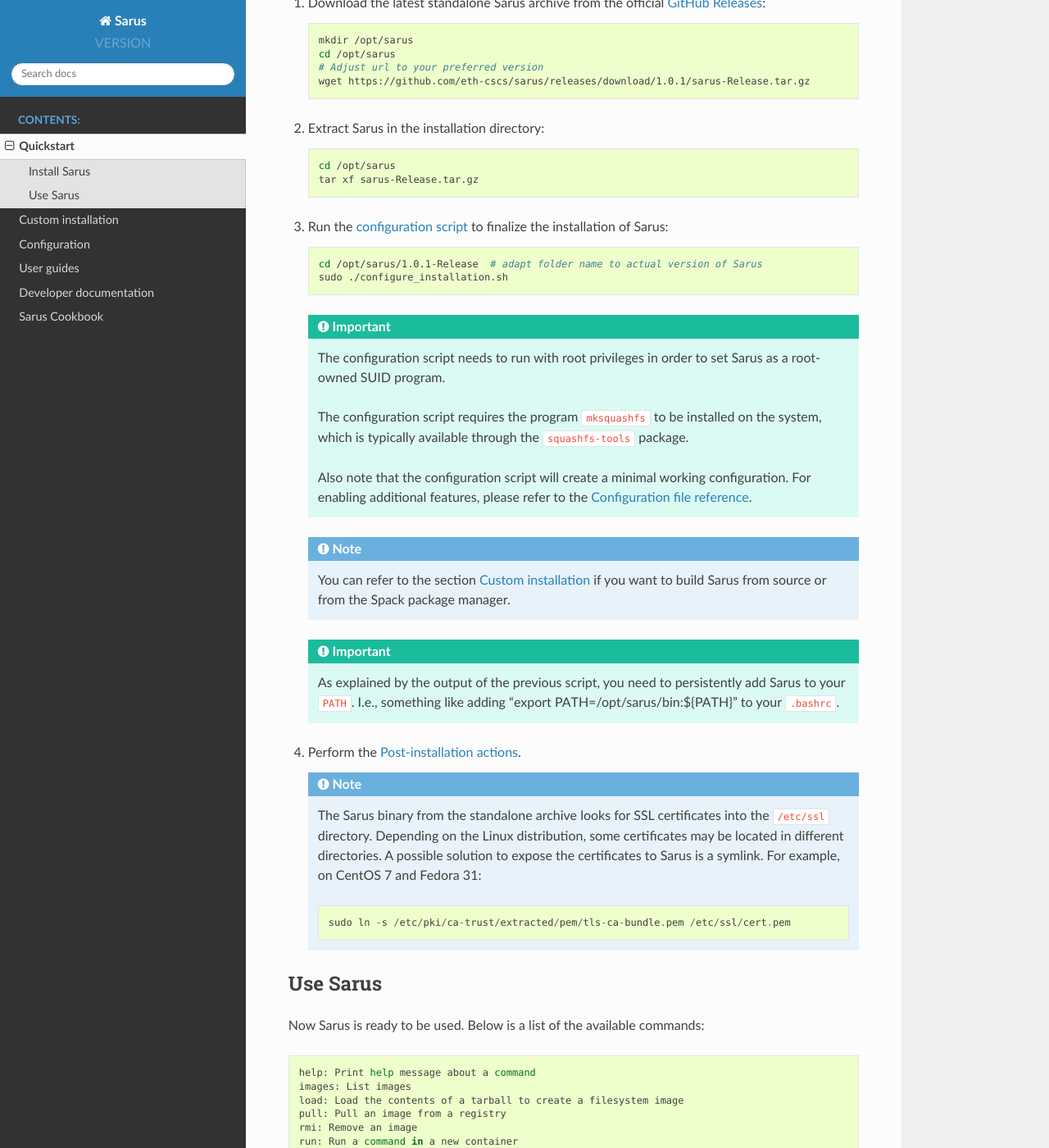
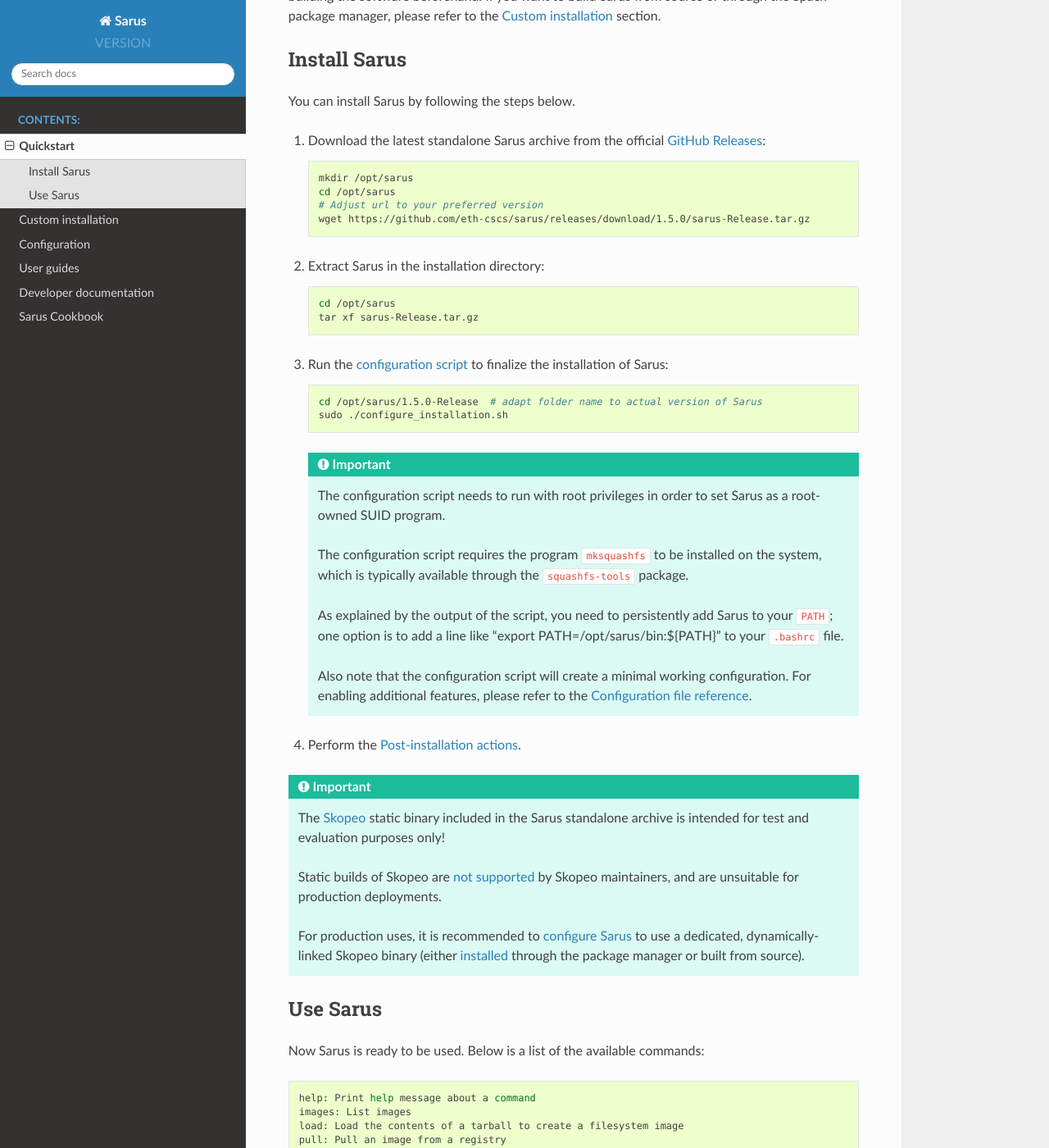
Before and after one commit to eth-cscs/sarus, a Sphinx documentation site: the page built from doc/quickstart/quickstart.rst, in a window 1280 px wide and 1400 px high, scrolled down 272 px. Shown: the whole window at 82% size. Built offline with Sphinx 7.4.7 and the Read the Docs theme 2.0.0, drawn with Linux system fonts in a browser that asks for light colours; pages that are not in the unit, such as notebooks, are missing from menus; some of the changed text lies outside the part shown.

Commit message:
Package static Skopeo and Umoci in the standalone archive

```diff
--- a/doc/config/configuration_reference.rst
+++ b/doc/config/configuration_reference.rst
@@ -92,6 +92,8 @@
 contents should be modifiable only by the system administrators.
 
 Recommended value: ``/var/sarus/centralized_repository``
+
+.. _config-reference-skopeoPath:
 
 skopeoPath (string, REQUIRED)
 -----------------------------
--- a/doc/quickstart/quickstart.rst
+++ b/doc/quickstart/quickstart.rst
@@ -1,12 +1,21 @@
 **********
 Quickstart
 **********
+
+This page provides instructions to quickly deploy Sarus using a standalone
+archive containing statically-linked binaries for the engine, the hooks and
+some dependency software.
+
+The content in this page is intended for those interested in installing and
+using Sarus without building the software beforehand.
+If you want to build Sarus from source or through the Spack package manager,
+please refer to the :doc:`Custom installation </install/index>` section.
 
 
 Install Sarus
 =============
 
-You can quickly install Sarus by following the simple steps below.
+You can install Sarus by following the steps below.
 
 1. Download the latest standalone Sarus archive from the official `GitHub Releases <https://github.com/eth-cscs/sarus/releases>`_:
 
@@ -15,7 +24,7 @@
        mkdir /opt/sarus
        cd /opt/sarus
        # Adjust url to your preferred version
-       wget https://github.com/eth-cscs/sarus/releases/download/1.0.1/sarus-Release.tar.gz
+       wget https://github.com/eth-cscs/sarus/releases/download/1.5.0/sarus-Release.tar.gz
 
 2. Extract Sarus in the installation directory:
 
@@ -29,7 +38,7 @@
 
    .. code-block:: bash
 
-       cd /opt/sarus/1.0.1-Release  # adapt folder name to actual version of Sarus
+       cd /opt/sarus/1.5.0-Release  # adapt folder name to actual version of Sarus
        sudo ./configure_installation.sh
 
    .. important::
@@ -39,27 +48,27 @@
        The configuration script requires the program ``mksquashfs`` to be installed
        on the system, which is typically available through the ``squashfs-tools`` package.
 
+       As explained by the output of the script, you need to persistently add Sarus to your
+       ``PATH``; one option is to add a line like "export PATH=/opt/sarus/bin:${PATH}" to
+       your ``.bashrc`` file.
+
        Also note that the configuration script will create a minimal working configuration.
        For enabling additional features, please refer to the :doc:`/config/configuration_reference`.
 
-   .. note::
-       You can refer to the section :doc:`Custom installation </install/index>`
-       if you want to build Sarus from source or from the Spack package manager.
-
-   .. important::
-      As explained by the output of the previous script, you need to persistently add Sarus to your
-      ``PATH``. I.e., something like adding "export PATH=/opt/sarus/bin:${PATH}" to your ``.bashrc``.
-
 4. Perform the :doc:`/install/post-installation`.
 
-   .. note::
-      The Sarus binary from the standalone archive looks for SSL certificates
-      into the ``/etc/ssl`` directory. Depending on the Linux distribution,
-      some certificates may be located in different directories. A possible
-      solution to expose the certificates to Sarus is a symlink. For example,
-      on CentOS 7 and Fedora 31::
+.. important::
+    The `Skopeo <https://github.com/containers/skopeo>`_ static binary included
+    in the Sarus standalone archive is intended for test and evaluation purposes
+    only!
 
-          sudo ln -s /etc/pki/ca-trust/extracted/pem/tls-ca-bundle.pem /etc/ssl/cert.pem
+    Static builds of Skopeo are `not supported <https://github.com/containers/skopeo/blob/main/install.md#building-a-static-binary>`_
+    by Skopeo maintainers, and are unsuitable for production deployments.
+
+    For production uses, it is recommended to :ref:`configure Sarus <config-reference-skopeoPath>`
+    to use a dedicated, dynamically-linked Skopeo binary
+    (either `installed <https://github.com/containers/skopeo/blob/main/install.md>`_
+    through the package manager or built from source).
 
 
 Use Sarus
@@ -108,4 +117,4 @@
 
 .. note::
     You can refer to the section :doc:`User guides </user/index>`
-    for more information on how to use Sarus.
+    for more information about how to use Sarus.
```
Also changed, not shown: CHANGELOG.md (+1 -0 lines), 10 other files.
